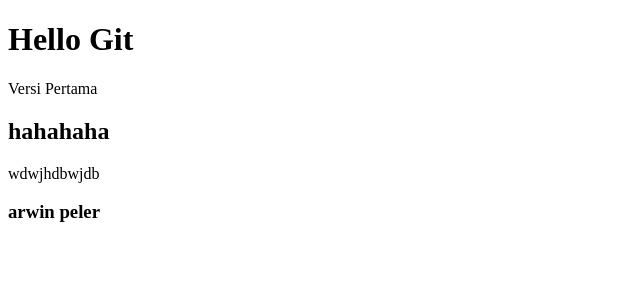
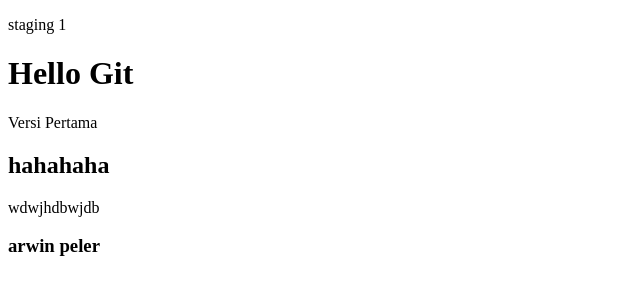
Before and after one commit to HelmiITK/hello-git, a plain HTML site: page index.html in a window 1280 px wide. Shown: the whole page, without its empty margins (0-640 px from the left). Drawn offline with Linux system fonts and the light colour scheme.

Commit message:
staging 1 (#1)

```diff
--- a/index.html
+++ b/index.html
@@ -6,6 +6,8 @@
     <title>Hello Git</title>
 </head>
 <body>
+    <p>staging 1</p>
+
     <h1>Hello Git</h1>
     <p>Versi Pertama</p>
     <h2>hahahaha</h2>
```
